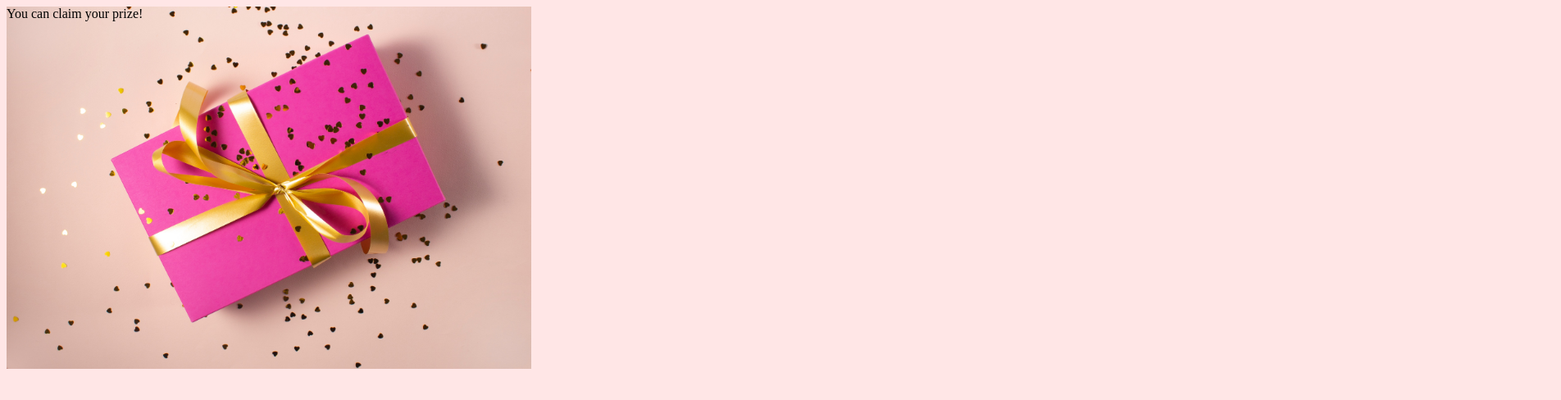
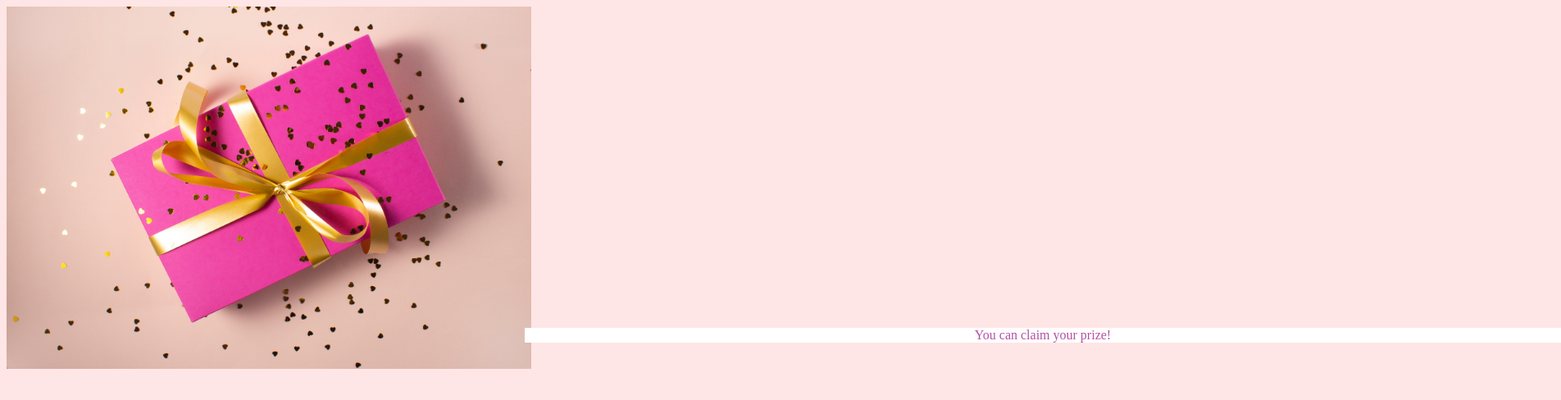
Before and after one commit to beaushop/tukarhadiah, a plain HTML site: page index.html in a window 1280 px wide. Shown: the whole page at 82% size, 1904 px wide, since content can reach past the window. Drawn offline with Linux system fonts and the light colour scheme.

Commit message:
Update index.html

```diff
--- a/index.html
+++ b/index.html
@@ -14,7 +14,7 @@
       position: absolute;
       z-index: -1;
     }
-    .textshow {
+    .text {
       background-color: white;
       text-align: center;
       color: rgb(180,80,165);
```
